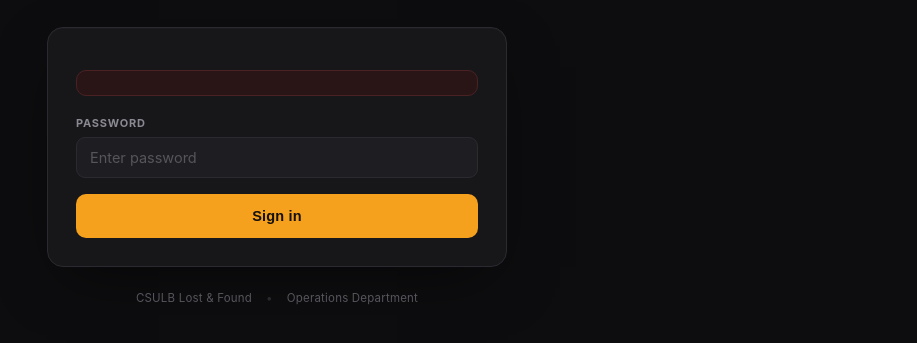
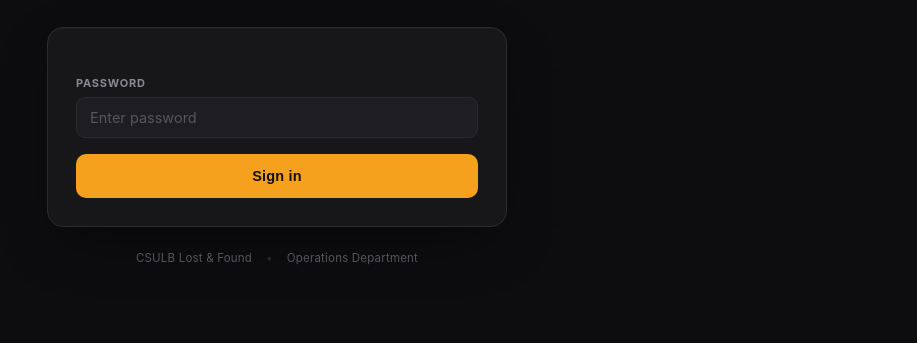
Before and after one commit to DavidPedersen-oss/lf-label-printer, a plain HTML site: page public/index.html in a window 1280 px wide. Shown: the part 157-500 px from the top of the page, without its empty margins (363-1280 px from the left). Drawn offline with Linux system fonts and the light colour scheme.

Commit message:
Hide empty login error bar until there's a message
The .msg.err div rendered as an empty colored bar on load; obvious
in light mode. Start it hidden; JS already toggles it on error.

Co-Authored-By: Claude Opus 4.8 <noreply@anthropic.com>

```diff
--- a/public/index.html
+++ b/public/index.html
@@ -153,7 +153,7 @@ input.readonly { background:#191919; color:var(--text-dim); }
     <div class="kicker">Label Printer &middot; CSULB Property Management</div>
   </div>
   <div class="card login-card">
-    <div id="loginMsg" class="msg err"></div>
+    <div id="loginMsg" class="msg err" style="display:none"></div>
     <div class="field">
       <label>Password</label>
       <input type="password" id="loginPassword" placeholder="Enter password" autocomplete="current-password">
```
